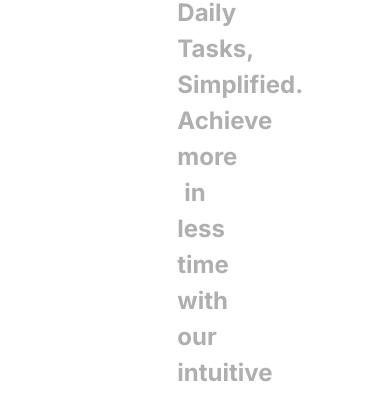
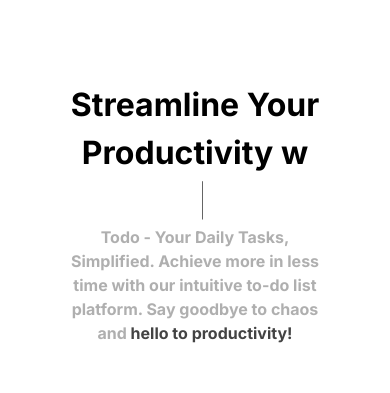
Before and after one commit to Sadraka/TODO, a Next.js app: page / in a window 390 px wide. Shown: the part 201-594 px from the top of the page. Built offline with nearby package versions, Linux system fonts and the light colour scheme; no server answers.

Commit message:
fix responsibity of landing page

```diff
--- a/components/modules/LandingHeader.module.css
+++ b/components/modules/LandingHeader.module.css
@@ -46,3 +46,53 @@
 .container .discraption {
     padding: 0 150px;
 }
+@media screen and (max-width:930px){
+    .container {
+        margin-top: 100px;
+    }
+    .container span h1 , .container span h2{
+        font-size: 3.5rem;
+    }
+
+    .container .discraption {
+        padding: 0 40px;
+    }
+    .container .span{
+
+        display: block;
+     }
+}
+@media screen and (max-width:785px){
+    .container span h1, .container span h2{
+
+        font-size: 3rem;
+        font-weight: bolder;
+
+
+    }
+    .container .span{
+
+        display: block;
+     }
+
+}
+@media screen and (max-width:680px){
+    .container span h1 , .container span h2{
+
+        font-size: 2rem;
+        font-weight: bolder;
+
+
+    }
+    .container h3{
+        font-size: 1rem;
+
+    }
+    .container .span{
+
+       display: block;
+    }
+    .container .span p {
+        font-size: 2rem;
+    }
+}
```
